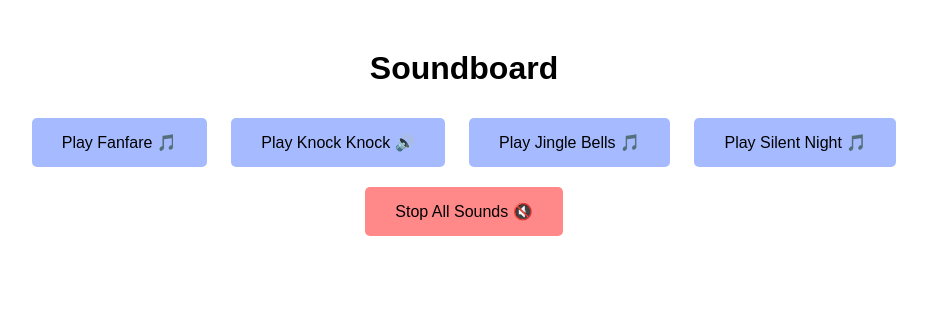
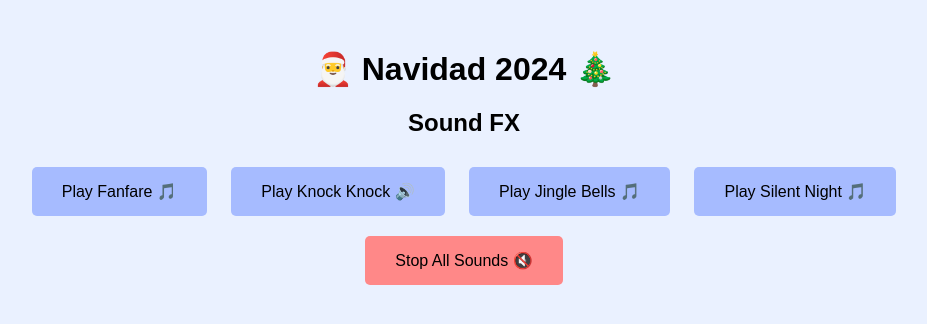
Before and after one commit to hanleymark/navidadfx, a plain HTML site: page index.html in a window 1280 px wide. Shown: the whole page, without its empty margins (176-1103 px from the left). Drawn offline with Linux system fonts and the light colour scheme.

Commit message:
Title + background

```diff
--- a/index.html
+++ b/index.html
@@ -3,12 +3,13 @@
 <head>
   <meta charset="UTF-8">
   <meta name="viewport" content="width=device-width, initial-scale=1.0">
-  <title>Soundboard</title>
+  <title>🎅 Navidad 2024 🎄</title>
   <style>
     body {
       font-family: Arial, sans-serif;
       text-align: center;
       margin: 50px;
+      background-color: rgb(234, 241, 255);
     }
     button {
       padding: 15px 30px;
@@ -32,7 +33,8 @@
   </style>
 </head>
 <body>
-  <h1>Soundboard</h1>
+  <h1>🎅 Navidad 2024 🎄</h1>
+  <h2>Sound FX</h2>
   <button onclick="playSound('fanfare')">Play Fanfare 🎵</button>
   <button onclick="playSound('knock')">Play Knock Knock 🔊</button>
   <button onclick="playSound('jinglebells')">Play Jingle Bells 🎵</button>
```
